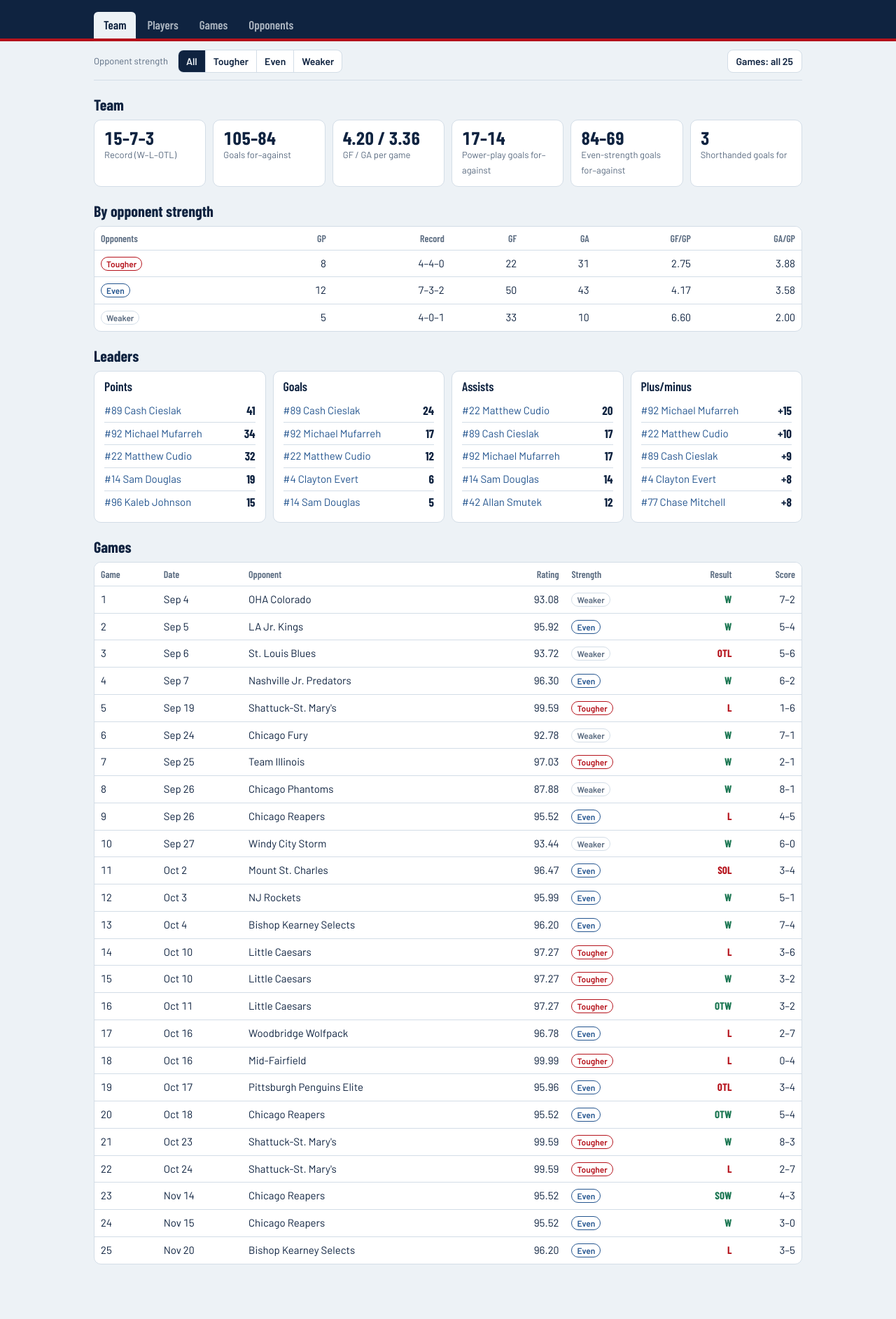
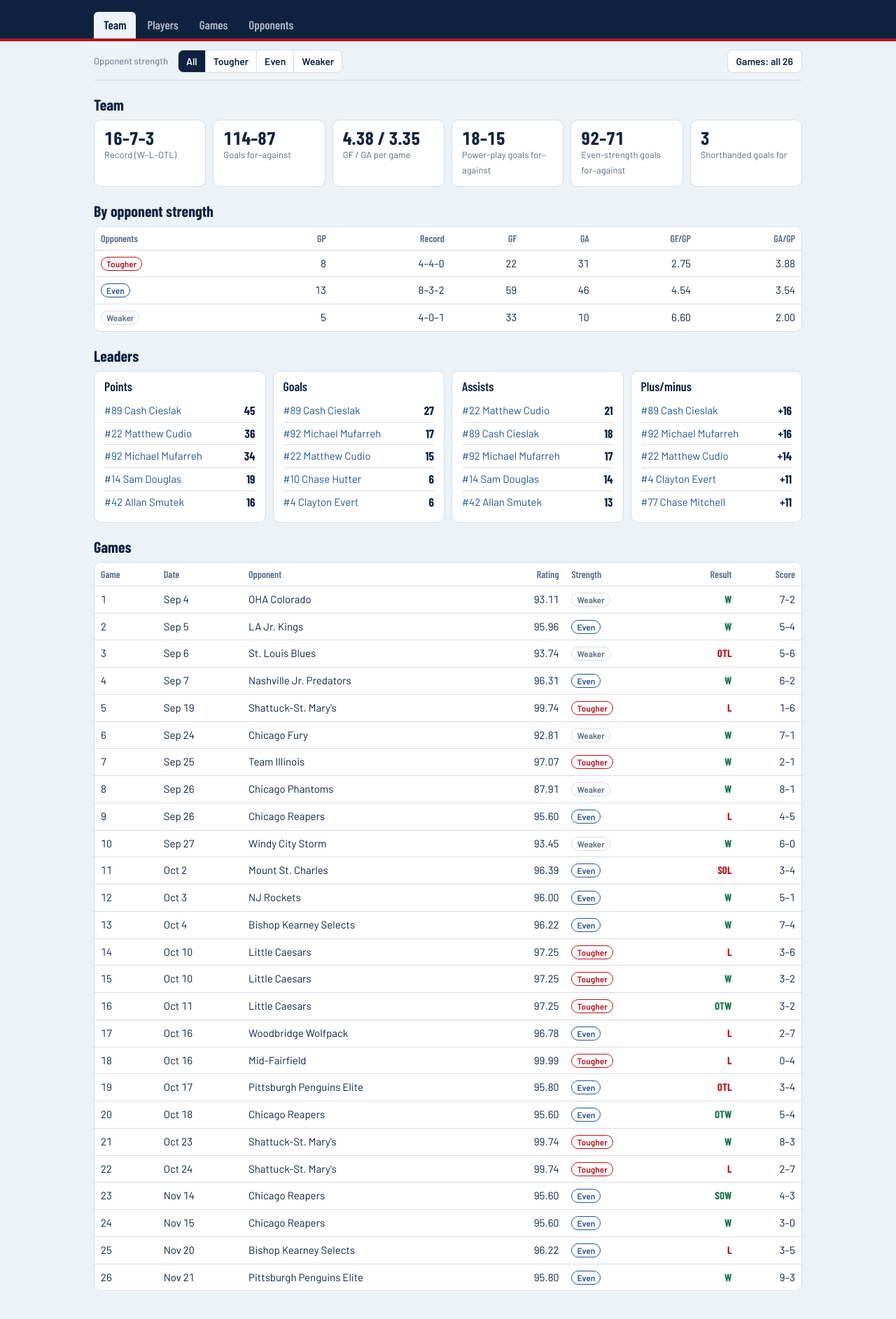
Before and after one commit to mikemuf/MissionStatsU14-26-27season, a plain HTML site: page index.html in a window 1280 px wide. Shown: the part 72-1957 px from the top of the page at 70% size. Before the commit the page ends 1919 px from the top, so only its background shows below. Drawn offline with nearby package versions, Linux system fonts and the light colour scheme; a web font is replaced by a local one.

Commit message:
Add Game 26: Pens Elite 9-3 win (Nov 21); mark #7 out for Games 25-26; refresh ratings
Co-Authored-By: Claude Opus 5.5 <noreply@anthropic.com>
Claude-Session: https://claude.ai/code/session_01AvK5jZmeEzYTR5houNhCru

```diff
--- a/index.html
+++ b/index.html
@@ -134,8 +134,8 @@ a.dl2:hover{background:var(--hl)}
 </div>
 <script>
 const ROSTER=[[4,"Clayton Evert","F"],[7,"Sean Sullivan","F"],[9,"Grant Tucker","D"],[10,"Chase Hutter","F"],[14,"Sam Douglas","F/D"],[16,"Sebastian Slavik","F"],[19,"Simon Sorensen","F"],[22,"Matthew Cudio","F"],[23,"John Bryant","D"],[42,"Allan Smutek","D"],[61,"Anthony Bakiej","D"],[68,"Sasha Gresl","F"],[72,"Brady Chobar","F"],[77,"Chase Mitchell","F/D"],[86,"AJ Eggers","F"],[89,"Cash Cieslak","F"],[92,"Michael Mufarreh","D"],[96,"Kaleb Johnson","F"]];
-const MISSION_RATING=96.85;
-const OPP={"OHA Colorado":93.08,"LA Jr. Kings":95.92,"St. Louis Blues":93.72,"Nashville Jr. Predators":96.30,"Shattuck-St. Mary's":99.59,"Chicago Fury":92.78,"Team Illinois":97.03,"Chicago Phantoms":87.88,"Chicago Reapers":95.52,"Windy City Storm":93.44,"Mount St. Charles":96.47,"NJ Rockets":95.99,"Bishop Kearney Selects":96.20,"Little Caesars":97.27,"Woodbridge Wolfpack":96.78,"Mid-Fairfield":99.99,"Pittsburgh Penguins Elite":95.96};
+const MISSION_RATING=97.07;
+const OPP={"OHA Colorado":93.11,"LA Jr. Kings":95.96,"St. Louis Blues":93.74,"Nashville Jr. Predators":96.31,"Shattuck-St. Mary's":99.74,"Chicago Fury":92.81,"Team Illinois":97.07,"Chicago Phantoms":87.91,"Chicago Reapers":95.60,"Windy City Storm":93.45,"Mount St. Charles":96.39,"NJ Rockets":96.00,"Bishop Kearney Selects":96.22,"Little Caesars":97.25,"Woodbridge Wolfpack":96.78,"Mid-Fairfield":99.99,"Pittsburgh Penguins Elite":95.80};
 // events: [side, str, G, A1, A2, ICE]
 const GAMES=[
 {n:1,date:"2026-09-04",opp:"OHA Colorado",gf:7,ga:2,res:"W",ev:[
@@ -186,8 +186,10 @@ const GAMES=[
 ["O","ES",0,0,0,[72,89,92,10,61]],["O","ES",0,0,0,[22,14,19,42,9]],["M","ES",89,16,10,[89,16,10,23,77]],["M","ES",89,22,0,[89,22,10,77,23]],["M","ES",16,4,0,[16,4,92,61,86]],["O","ES",0,0,0,[92,22,61,16,89]]]},
 {n:24,date:"2026-11-15",opp:"Chicago Reapers",gf:3,ga:0,res:"W",ev:[
 ["M","ES",89,92,0,[89,92,22,14,10],"9:06 1st"],["M","ES",42,9,16,[42,9,16,96,4]],["M","PP",92,89,42,null]]},
-{n:25,date:"2026-11-20",opp:"Bishop Kearney Selects",gf:3,ga:5,res:"L",ev:[
-["O","ES",0,0,0,[22,14,23,77,19]],["M","ES",68,0,0,[68,42,72,19,9]],["O","ES",0,0,0,[92,10,19,61,14]],["M","ES",89,92,14,[89,92,14,16,61]],["O","ES",0,0,0,[86,92,61,89,16]],["O","ES",0,0,0,[61,92,22,89,14]],["M","ES",86,96,22,[86,96,22,77,23]],["O","ES",0,0,0,[92,23,14,19,22,96],"Empty net, Mission goalie pulled"]]}
+{n:25,date:"2026-11-20",opp:"Bishop Kearney Selects",gf:3,ga:5,res:"L",dnp:[7],ev:[
+["O","ES",0,0,0,[22,14,23,77,19]],["M","ES",68,0,0,[68,42,72,19,9]],["O","ES",0,0,0,[92,10,19,61,14]],["M","ES",89,92,14,[89,92,14,16,61]],["O","ES",0,0,0,[86,92,61,89,16]],["O","ES",0,0,0,[61,92,22,89,14]],["M","ES",86,96,22,[86,96,22,77,23]],["O","ES",0,0,0,[92,23,14,19,22,96],"Empty net, Mission goalie pulled"]]},
+{n:26,date:"2026-11-21",opp:"Pittsburgh Penguins Elite",gf:9,ga:3,res:"W",dnp:[7],ev:[
+["M","ES",22,0,0,[22,42,61,4,96]],["M","ES",89,86,77,[89,86,77,23,4]],["O","ES",0,0,0,[72,68,42,19,61]],["M","PP",22,77,42,null],["M","ES",42,61,0,[42,61,86,4,89]],["O","PP",0,0,0,null],["O","ES",0,0,0,[92,10,96,22,9]],["M","ES",9,22,0,[9,22,86,89,92]],["M","ES",22,86,0,[22,86,89,23,77]],["M","ES",89,0,0,[89,22,10,42,61]],["M","ES",10,89,0,[10,89,92,9,22]],["M","ES",89,23,0,[89,23,68,72,77]]]}
 ];
 function tierOf(r,mr){const d=r-mr;return d>=0?"Tougher":d>=-2?"Even":"Weaker"}
 function compute(games){
@@ -334,11 +336,11 @@ function vGame(n){
 }
 function vOpp(){
   const opps=[...new Set(GAMES.map(g=>g.opp))].sort((a,b)=>ratings[b]-ratings[a]);
-  let h=`<h2>Opponents</h2><p class="note">Ratings come from the live 2012 Bantam Major ratings as of Nov 20 (from the live ratings site). Tiers are set against Mission's own rating: tougher is at or above Mission, even is within 2 points below, weaker is more than 2 below. Edit any number to update the tiers everywhere; edits save in this browser.</p>`;
+  let h=`<h2>Opponents</h2><p class="note">Ratings come from the live 2012 Bantam Major ratings as of Nov 21 (from the live ratings site). Tiers are set against Mission's own rating: tougher is at or above Mission, even is within 2 points below, weaker is more than 2 below. Edit any number to update the tiers everywhere; edits save in this browser.</p>`;
   h+=`<div class="tw"><table><thead><tr><th class="l">Team</th><th>Rating</th><th class="l">Strength</th><th class="l">Results</th></tr></thead><tbody>`;
   h+=`<tr class="me"><td class="l"><b>Chicago Mission</b></td><td><input class="rt" type="number" step="0.01" data-m="1" value="${mRating}" aria-label="Chicago Mission rating"></td><td class="l str">Baseline</td><td class="l">${rec(GAMES)}</td></tr>`;
   opps.forEach(o=>{const gs=GAMES.filter(g=>g.opp===o);h+=`<tr><td class="l">${esc(o)}</td><td><input class="rt" type="number" step="0.01" data-o="${esc(o)}" value="${ratings[o]}" aria-label="${esc(o)} rating"></td><td class="l"><span class="chip ${tierOf(ratings[o],mRating)}">${tierOf(ratings[o],mRating)}</span></td><td class="l">${gs.map(g=>`<a class="link" href="#game/${g.n}"><span class="res ${g.res}">${g.so?(g.res==="W"?"SOW":"SOL"):g.ot?"OTW":g.res}</span> ${g.gf}–${g.ga}</a>`).join(", ")}</td></tr>`});
-  h+=`</tbody></table></div><p style="margin-top:12px"><button class="plain" id="resetR">Reset to Nov 20 ratings</button></p>`;
+  h+=`</tbody></table></div><p style="margin-top:12px"><button class="plain" id="resetR">Reset to Nov 21 ratings</button></p>`;
   return h;
 }
 function render(){
```
